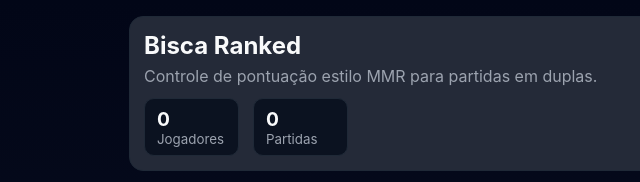
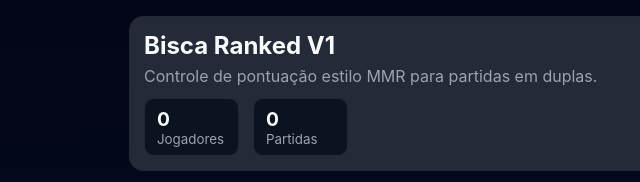
Before and after one commit to Piani2/Bisca-Ranked, a plain HTML site: page index.html in a window 1280 px wide. Shown: the top 182 px of the page, 167-807 px from the left. Drawn offline with Linux system fonts and the light colour scheme.

```diff
--- a/index.html
+++ b/index.html
@@ -9,7 +9,7 @@
   <body>
     <main class="app">
       <header class="header card">
-        <h1>Bisca Ranked</h1>
+        <h1>Bisca Ranked V1</h1>
         <p>Controle de pontuação estilo MMR para partidas em duplas.</p>
         <div class="summary">
           <div>
```
